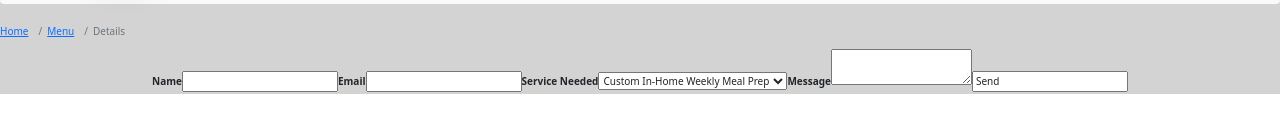
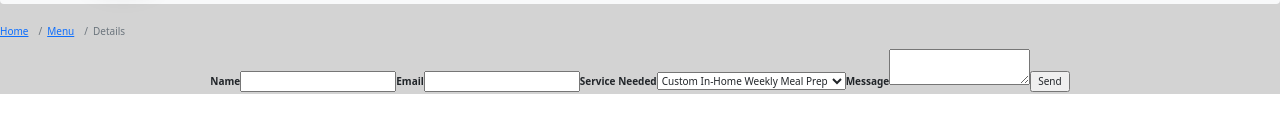
Before and after one commit to tjphillips08/co-healthy-homemade-frontend, a React (Create React App) app: page /email in a window 1280 px wide. Shown: the part 570-702 px from the top of the page. Built offline with nearby package versions, Linux system fonts and the light colour scheme.

Commit message:
changed text to submit button

```diff
--- a/src/pages/Email.js
+++ b/src/pages/Email.js
@@ -57,7 +57,7 @@ export const Email = () => {
       value={newEmail.message}
       onChange={handleChange}
       />
-      <input type="text"
+      <input type="submit"
       value="Send"
       onChange={handleChange}
       />
```
